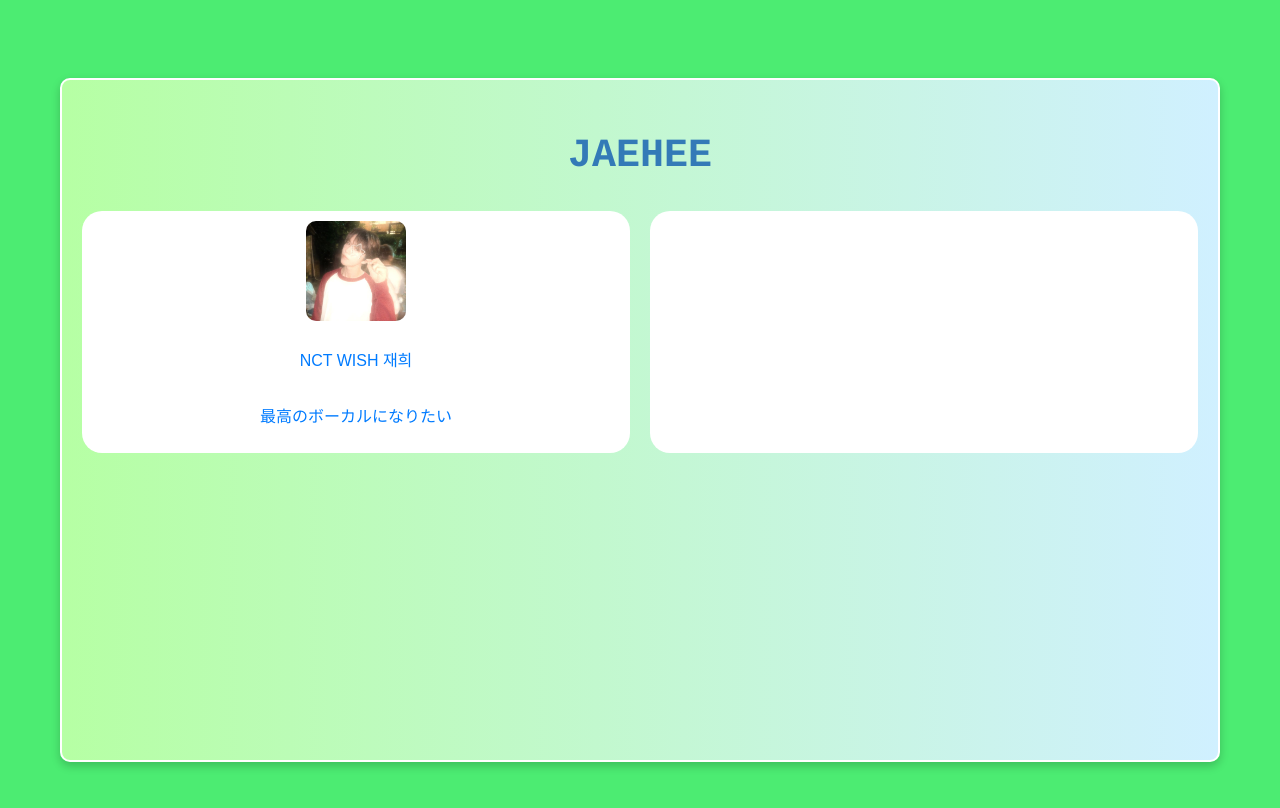
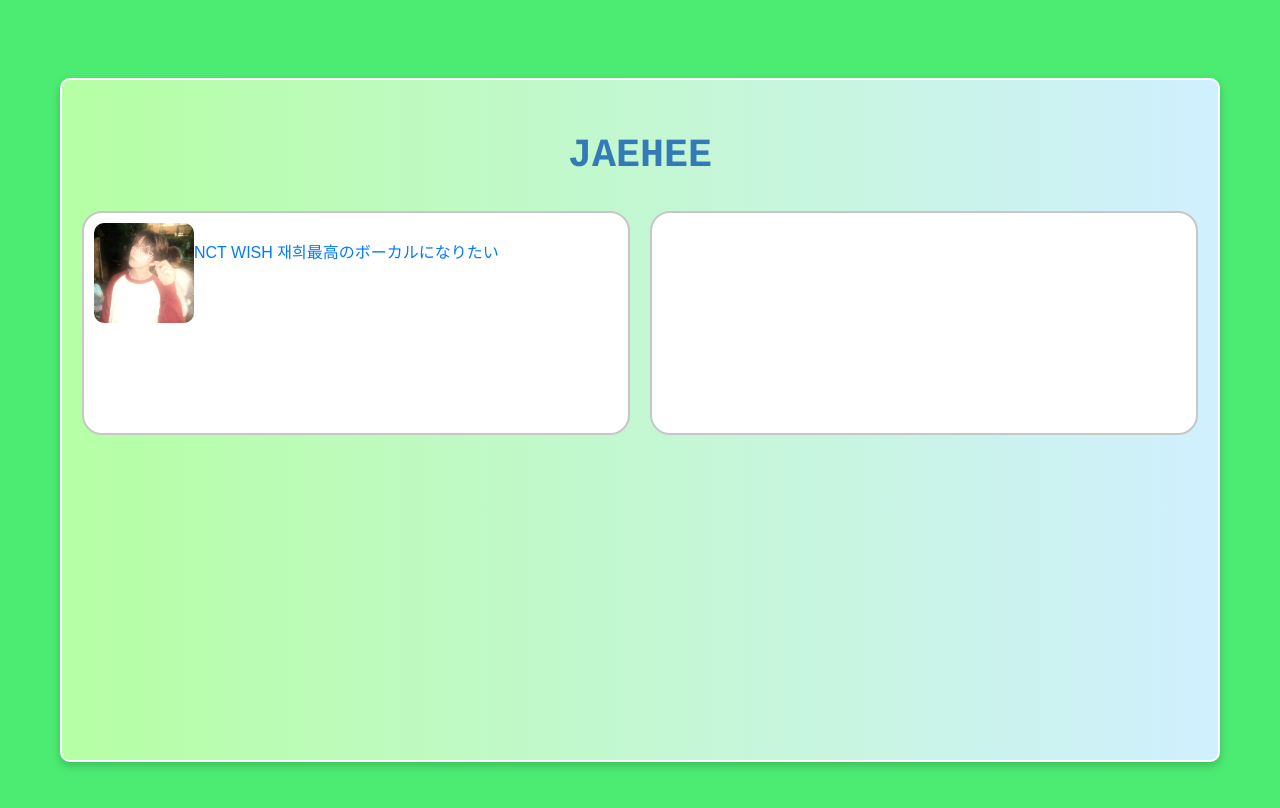
Before and after one commit to hvvijung/miniHomepage_front, a React (Create React App) app: page / in a window 1280 px wide. Shown: the top 808 px of the page. Built offline with nearby package versions, Linux system fonts and the light colour scheme.

Commit message:
💄 add border to Notebook component

```diff
--- a/src/pages/MainPage.tsx
+++ b/src/pages/MainPage.tsx
@@ -63,10 +63,11 @@ const Notebook = styled.div`
   width: 100%;
   padding: 10px;
   display: flex;
-  flex-direction: column;
+  flex-direction: column
   align-items: center;
   border-radius: 20px;
   min-height: 200px;
+  border: 2px solid #c7c7c7;
 `;
 
 const Title = styled.h2`
```
